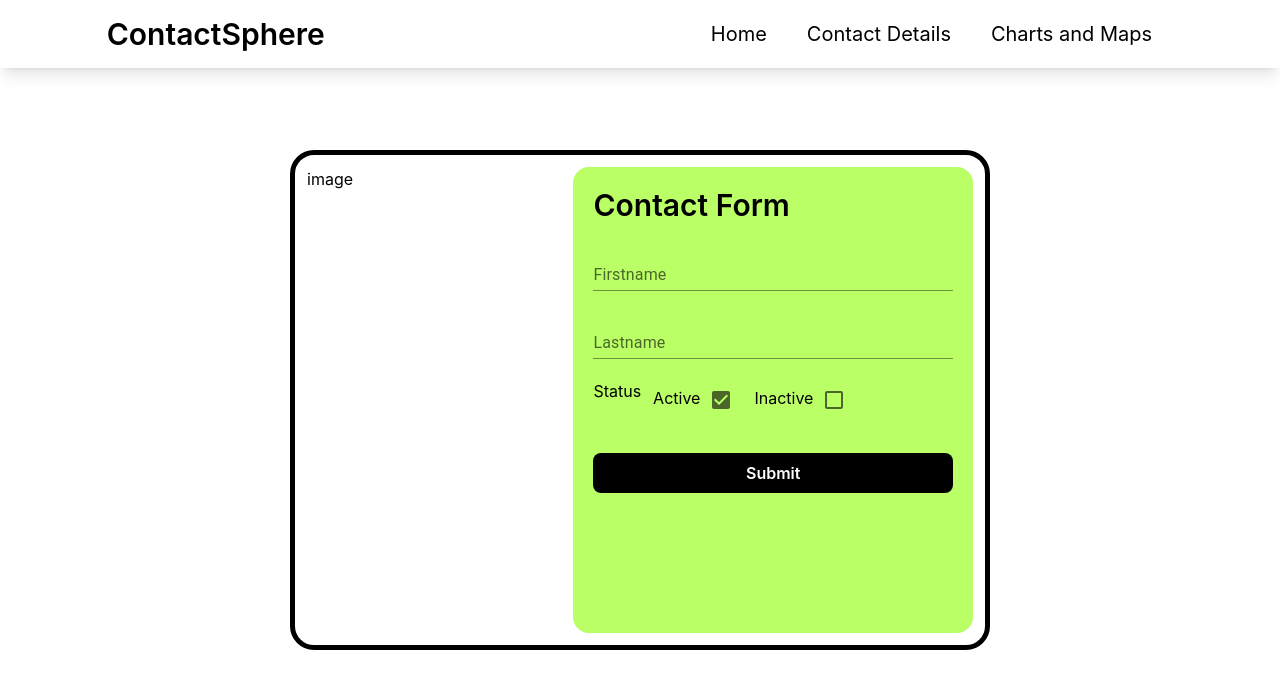
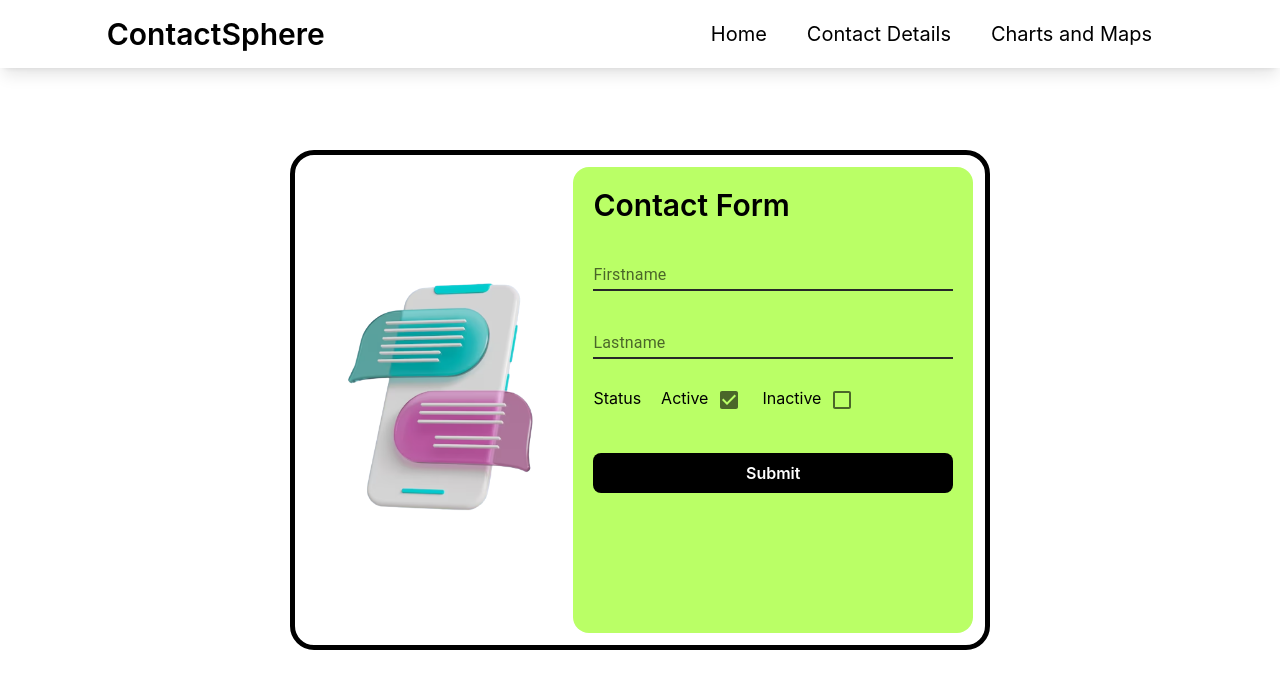
Before and after one commit to itsfarhankhan28/ContactApp, a React (Create React App) app in the folder client/: page / in a window 1280 px wide. Shown: the top 688 px of the page. Built offline with nearby package versions, Linux system fonts and the light colour scheme.

Commit message:
style(Homepage): changed style of the textfield

```diff
--- a/client/src/pages/Homepage.tsx
+++ b/client/src/pages/Homepage.tsx
@@ -4,8 +4,51 @@ import Navbar from '../components/Navbar'
 import {useNavigate} from 'react-router-dom'
 import TextField from '@mui/material/TextField';
 import Checkbox from '@mui/material/Checkbox';
+import { createTheme, ThemeProvider, useTheme } from '@mui/material/styles';
+// import { outlinedInputClasses } from '@mui/material/OutlinedInput';
+import contactappimg from '../IMG/contactappimg.png'
+
+
+const customTheme = (outerTheme:any) =>
+  createTheme({
+    palette: {
+      mode: outerTheme.palette.mode,
+    },
+    components: {
+      MuiTextField: {
+        styleOverrides: {
+          root: {
+            '--TextField-brandBorderColor': '#272829',
+            '--TextField-brandBorderHoverColor': '#272829',
+            '--TextField-brandBorderFocusedColor': '#272829',
+            '& label.Mui-focused': {
+              color: 'var(--TextField-brandBorderFocusedColor)',
+            },
+          },
+        },
+      },
+      MuiInput: {
+        styleOverrides: {
+          root: {
+            '&:before': {
+              borderBottom: '2px solid var(--TextField-brandBorderColor)',
+            },
+            '&:hover:not(.Mui-disabled, .Mui-error):before': {
+              borderBottom: '2px solid var(--TextField-brandBorderHoverColor)',
+            },
+            '&.Mui-focused:after': {
+              borderBottom: '2px solid var(--TextField-brandBorderFocusedColor)',
+            },
+          },
+        },
+      },
+    },
+  });
+
 
 const Homepage = () => {
+
+  const outerTheme = useTheme();
 
   const navigatetocontact = useNavigate()
 
@@ -58,8 +101,8 @@ const Homepage = () => {
         <div className='h-[100vh] flex justify-center items-center '>
 
           <div className='border-[5px] border-black flex justify-between w-[700px] h-[500px] rounded-3xl p-3'>
-            <div className='w-[40%]'>
-              image
+            <div className='w-[40%] flex justify-center items-center'>
+              <img src={contactappimg} alt="" />
             </div>
             <div className='px-5 py-5 rounded-2xl flex flex-col gap-5 w-[60%] bg-[#BAFF66]'>
             <div>
@@ -67,6 +110,7 @@ const Homepage = () => {
             </div>
             <form action="">
               <div className='flex flex-col gap-5'>
+                <ThemeProvider theme={customTheme(outerTheme)}>
                 <div className='flex gap-2 items-baseline'>
                   {/* <label htmlFor="firstname">Firstname</label> */}
                   <TextField
@@ -91,7 +135,8 @@ const Homepage = () => {
                   onChange={onChangeLastname}
                   />
                 </div>
-                <div className='flex gap-3'>
+                </ThemeProvider>
+                <div className='flex gap-5 items-baseline'>
                   <label htmlFor="state">Status</label>
                   <div className='flex gap-3 justify-center items-center'>
                     <div className=''>
```
